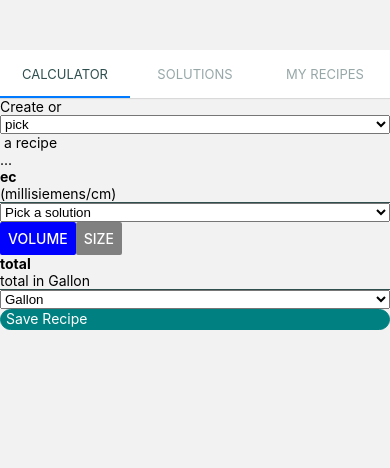
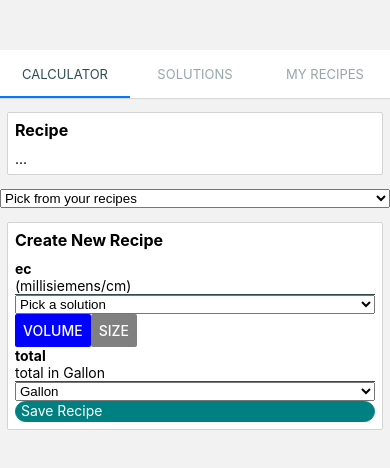
Before and after one commit to niole/hydrocalc-mobile, a React Native app: screen /Calculator in a window 390 px wide. Shown: the top 468 px of the page. Built offline with nearby package versions, Linux system fonts and the light colour scheme; what expo-linking would draw is missing.

Commit message:
Make card editable, use in calc view

```diff
--- a/components/Card.tsx
+++ b/components/Card.tsx
@@ -19,6 +19,7 @@ type Props = {
   removeConfirmationMsg?: React.ReactNode;
   toggleActionLabel?: React.ReactNode;
   ToggleTrigger?: TriggerType;
+  editable?: boolean;
 };
 
 export function Card({
@@ -29,23 +30,24 @@ export function Card({
   onRemove,
   toggleActionLabel,
   ToggleTrigger,
+  editable = true,
 }: Props) {
   return (
     <View style={styles.card}>
       {title && <Title>{title}</Title>}
       {children}
       <View style={styles.actionBar}>
-        {onChange && ToggleTrigger ? (
+        {editable && onChange && ToggleTrigger ? (
           <ToggleTrigger onPress={onChange} />
-        ) :  toggleActionLabel ? <Pressable onPress={onChange}>
+        ) :  editable && toggleActionLabel ? <Pressable onPress={onChange}>
           <Text>{toggleActionLabel}</Text>
         </Pressable> : null}
-        <ConfirmationModal
+        {editable && <ConfirmationModal
           onConfirm={onRemove}
           Trigger={Trigger}
         >
           {removeConfirmationMsg}
-        </ConfirmationModal>
+        </ConfirmationModal>}
       </View>
     </View>
   );
--- a/recipe/CalculatedRecipeView.tsx
+++ b/recipe/CalculatedRecipeView.tsx
@@ -3,6 +3,7 @@ import { StyleSheet, Text, View } from 'react-native';
 import { Picker } from '@react-native-picker/picker';
 import { Recipe } from '../globalState';
 import { RecipeInstructions } from './RecipeInstructions';
+import { Card } from '../components';
 
 /**
  * Renders a provided recipe or renders a recipe selected from all recipes that a user has created
@@ -23,15 +24,13 @@ export const CalculatedRecipeView: React.FC<CalculatedRecipeViewProps> = ({ defa
 
   return (
     <View style={styles.container}>
-      <View>
-        <Text>Create or </Text>
-          <Picker selectedValue={selectedRecipe ? selectedRecipe.name : ""} onValueChange={selectRecipe(setRecipe, recipes)}>
-            <Picker.Item key="pick" label="pick" value="" />
-            {recipes.map(r => <Picker.Item key={r.id} label={r.name} value={r.name} />)}
-          </Picker>
-          <Text> a recipe</Text>
-        </View>
-        <View>{selectedRecipe ? <RecipeInstructions recipe={selectedRecipe} /> : <Text>...</Text>}</View>
+      <Card editable={false} title="Recipe">
+        {selectedRecipe ? <RecipeInstructions recipe={selectedRecipe} /> : <Text>...</Text>}
+      </Card>
+      <Picker selectedValue={selectedRecipe ? selectedRecipe.name : ""} onValueChange={selectRecipe(setRecipe, recipes)}>
+        <Picker.Item key="pick" label="Pick from your recipes" value="" />
+        {recipes.map(r => <Picker.Item key={r.id} label={r.name} value={r.name} />)}
+      </Picker>
     </View>
   );
 };
--- a/screens/Calculator.tsx
+++ b/screens/Calculator.tsx
@@ -6,7 +6,7 @@ import { Tabs, Tab } from '../components/Tabs';
 import { BucketSize, SetRecipes, Recipe, Solution } from '../globalState';
 import { ValidatedSizeForm } from '../components/ValidatedSizeForm';
 import { ValidatedVolumeForm } from '../components/ValidatedVolumeForm';
-import { CircleButton, LabelValue } from '../components';
+import { Card, CircleButton, LabelValue } from '../components';
 import { RootTabScreenProps } from '../types';
 import { Screen } from './Screen';
 import { CalculatedRecipeView } from '../recipe';
@@ -55,6 +55,7 @@ export default function Calculator({ setRecipes, solutions, recipes, navigation
     <Screen title="calculator">
       <View>
         <CalculatedRecipeView recipes={recipes} defaultRecipe={wipRecipe} />
+        <Card title="Create New Recipe" editable={false}>
           <LabelValue editable={true} label="ec" placeholder="(millisiemens/cm)" onChange={handleSetEc(setEc)} />
           <Picker onValueChange={handleSetSolution(setSolution, solutions)} selectedValue={solution?.name}>
             <Picker.Item key="none" label="Pick a solution" value={undefined} />
@@ -68,8 +69,9 @@ export default function Calculator({ setRecipes, solutions, recipes, navigation
               <ValidatedSizeForm onChange={setBucketSize} />
             </Tab>
           </Tabs>
+          <CircleButton disabled={!wipRecipe} onPress={saveWipRecipe}>Save Recipe</CircleButton>
+        </Card>
       </View>
-      <CircleButton disabled={!wipRecipe} onPress={saveWipRecipe}>Save Recipe</CircleButton>
     </Screen>
   );
 }
```
Lines whose indentation alone changed are shown as unchanged.
